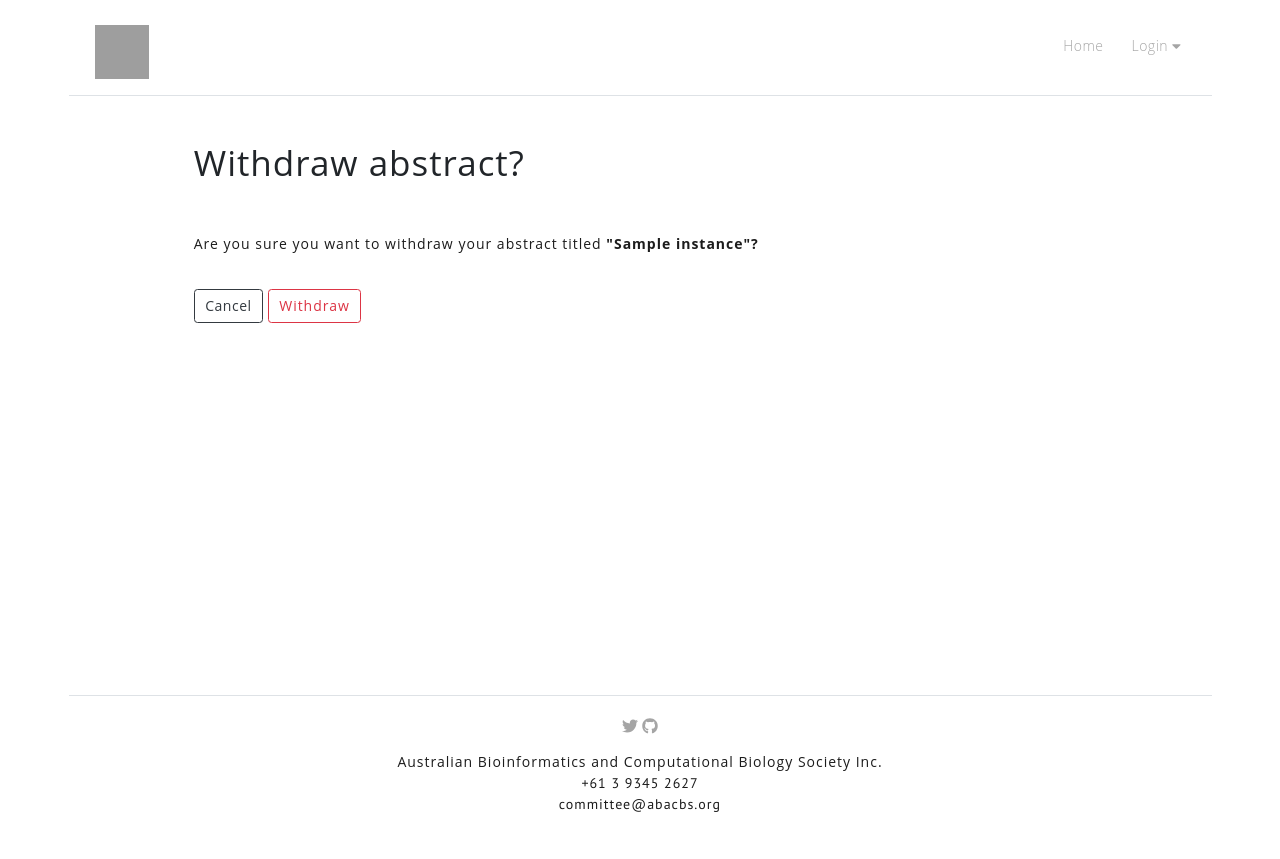
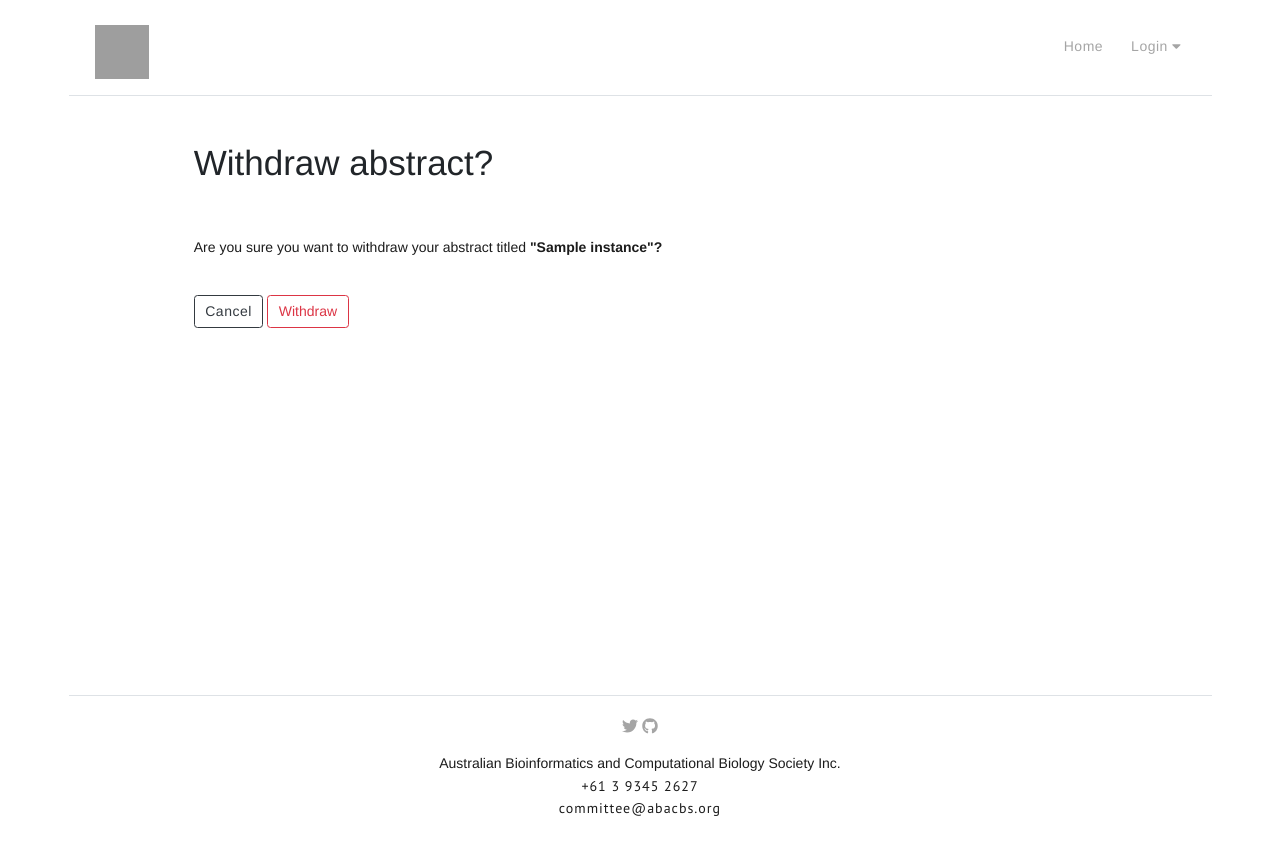
Before and after one commit to daniaki/ABACBSAbsSS, a Django app: template abstract/templates/abstract/delete.html in a window 1280 px wide. Before the commit the page ends 812 px from the top, so only its background shows below. Run offline with Django 3.2, Linux system fonts and the light colour scheme; the template is opened without the code that fills it: most values are stand-ins (such as "Sample title", 1, 10 or a date in 2020); some libraries are stand-ins or nearby versions; grey boxes are pictures that could not be loaded.

Commit message:
Font update

```diff
--- a/core/static/core/core/base.css
+++ b/core/static/core/core/base.css
@@ -23,11 +23,10 @@ futura-pt
 --------------------------------------------------------------------------- */
 /* Universal Font*/
 * {
-  font-family: 'Open Sans', sans-serif;
+  font-family: Helvetica Neue, sans-serif;
   font-style: normal;
   font-size: 14px;
-  letter-spacing: 1px;
-
+  line-height: 1.6;
 
   /* Debug */
   /*border: solid 1px red;*/
```
